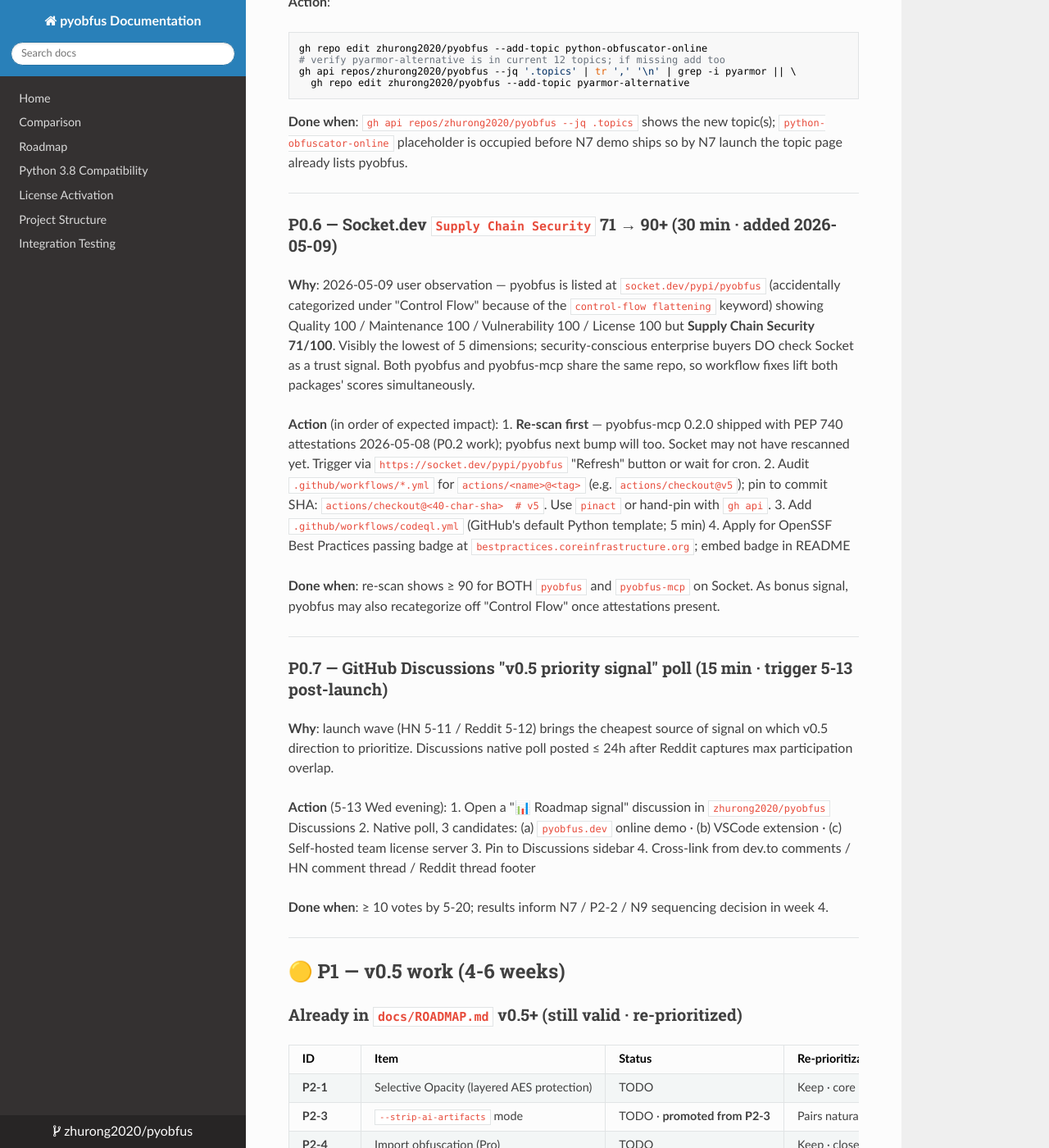
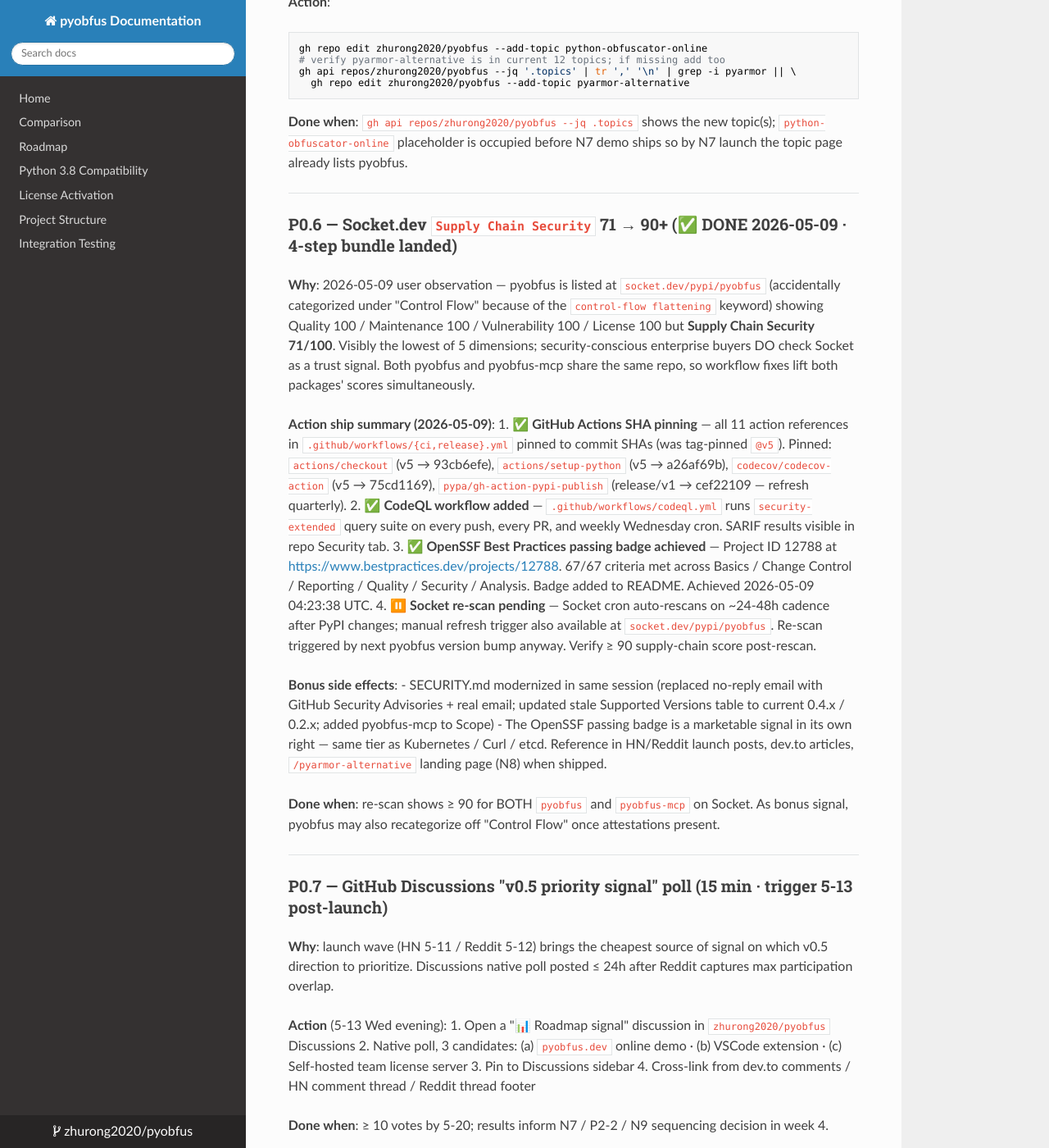
Before and after one commit to zhurong2020/pyobfus, an MkDocs documentation site: the page built from docs/POST_V0.4_TODO.md, in a window 1280 px wide and 1400 px high, scrolled down 4690 px. Shown: the whole window at 82% size. Built offline with MkDocs 1.6.1, drawn with Linux system fonts in a browser that asks for light colours; nearby versions of some CDN libraries; some of the changed text lies outside the part shown.

Commit message:
docs(POST_V0.4_TODO): mark P0.6 done · add P0.5/P0.7 + N7/N8/N9 + pricing guardrail
Post-launch-prep planning iteration captured 2026-05-09:

- P0.5 (GitHub topic curation, 5 min) DONE — added python-obfuscator-online
  topic; pyarmor-alternative was already present.
- P0.6 (Socket supply-chain score push) DONE in this session — see
  eb634ab. Updated entry now records the 4-step ship summary
  (SHA-pinning + CodeQL + OpenSSF passing badge + SECURITY.md modernize).
- P0.7 (Discussions roadmap-signal poll, 15 min · trigger 5-13 post-launch)
  added — feeds week-4 N7/N8/N9 sequencing decision.
- N7 (pyobfus.dev demo + /mcp gateway page, 1 week) added — biggest
  unclaimed Google search demand ("python obfuscator online"). Doubles as
  highest-conversion MCP install funnel.
- N8 (5-6 SEO landing pages on pyobfus.dev) added — long-tail capture
  strategy. /pyarmor-alternative page centerpiece is the empirical
  trial-limit data; /mcp-for-claude-code monetizes the PyArmor MCP gap.
- N9 (Stripe quantity field on the existing $45 SKU, half day) added —
  ARPU lift without breaking single-tier positioning.
- Strategic do-not-do list: new guardrail forbidding Pro pricing tiers
  (Solo/Team/Enterprise). Refers to pricing_strategy.md memory for
  rationale.
- Recommended near-term sequence extended to Week 4-5-6 with the new items
  woven into v0.5.0 RC node 6-15.
- Snapshot date moved to 2026-05-09; Last-updated trailer refreshed.

All entries cross-link MCP-side touchpoints (recommend_tier seat-aware
from N9, pyproject long_description cross-link from N7/N8) so future
sessions don't re-derive the integration plan.

Co-Authored-By: Claude Opus 4.7 (1M context) <noreply@anthropic.com>

```diff
--- a/docs/POST_V0.4_TODO.md
+++ b/docs/POST_V0.4_TODO.md
@@ -150,15 +150,19 @@ gh api repos/zhurong2020/pyobfus --jq '.topics' | tr ',' '\n' | grep -i pyarmor
 
 ---
 
-### P0.6 — Socket.dev `Supply Chain Security` 71 → 90+ (30 min · added 2026-05-09)
+### P0.6 — Socket.dev `Supply Chain Security` 71 → 90+ (✅ DONE 2026-05-09 · 4-step bundle landed)
 
 **Why**: 2026-05-09 user observation — pyobfus is listed at `socket.dev/pypi/pyobfus` (accidentally categorized under "Control Flow" because of the `control-flow flattening` keyword) showing Quality 100 / Maintenance 100 / Vulnerability 100 / License 100 but **Supply Chain Security 71/100**. Visibly the lowest of 5 dimensions; security-conscious enterprise buyers DO check Socket as a trust signal. Both pyobfus and pyobfus-mcp share the same repo, so workflow fixes lift both packages' scores simultaneously.
 
-**Action** (in order of expected impact):
-1. **Re-scan first** — pyobfus-mcp 0.2.0 shipped with PEP 740 attestations 2026-05-08 (P0.2 work); pyobfus next bump will too. Socket may not have rescanned yet. Trigger via `https://socket.dev/pypi/pyobfus` "Refresh" button or wait for cron.
-2. Audit `.github/workflows/*.yml` for `actions/<name>@<tag>` (e.g. `actions/checkout@v5`); pin to commit SHA: `actions/checkout@<40-char-sha>  # v5`. Use `pinact` or hand-pin with `gh api`.
-3. Add `.github/workflows/codeql.yml` (GitHub's default Python template; 5 min)
-4. Apply for OpenSSF Best Practices passing badge at `bestpractices.coreinfrastructure.org`; embed badge in README
+**Action ship summary (2026-05-09)**:
+1. ✅ **GitHub Actions SHA pinning** — all 11 action references in `.github/workflows/{ci,release}.yml` pinned to commit SHAs (was tag-pinned `@v5`). Pinned: `actions/checkout` (v5 → 93cb6efe), `actions/setup-python` (v5 → a26af69b), `codecov/codecov-action` (v5 → 75cd1169), `pypa/gh-action-pypi-publish` (release/v1 → cef22109 — refresh quarterly).
+2. ✅ **CodeQL workflow added** — `.github/workflows/codeql.yml` runs `security-extended` query suite on every push, every PR, and weekly Wednesday cron. SARIF results visible in repo Security tab.
+3. ✅ **OpenSSF Best Practices passing badge achieved** — Project ID 12788 at <https://www.bestpractices.dev/projects/12788>. 67/67 criteria met across Basics / Change Control / Reporting / Quality / Security / Analysis. Badge added to README. Achieved 2026-05-09 04:23:38 UTC.
+4. ⏸️ **Socket re-scan pending** — Socket cron auto-rescans on ~24-48h cadence after PyPI changes; manual refresh trigger also available at `socket.dev/pypi/pyobfus`. Re-scan triggered by next pyobfus version bump anyway. Verify ≥ 90 supply-chain score post-rescan.
+
+**Bonus side effects**:
+- SECURITY.md modernized in same session (replaced no-reply email with GitHub Security Advisories + real email; updated stale Supported Versions table to current 0.4.x / 0.2.x; added pyobfus-mcp to Scope)
+- The OpenSSF passing badge is a marketable signal in its own right — same tier as Kubernetes / Curl / etcd. Reference in HN/Reddit launch posts, dev.to articles, `/pyarmor-alternative` landing page (N8) when shipped.
 
 **Done when**: re-scan shows ≥ 90 for BOTH `pyobfus` and `pyobfus-mcp` on Socket. As bonus signal, pyobfus may also recategorize off "Control Flow" once attestations present.
 
@@ -327,9 +331,9 @@ gh api repos/zhurong2020/pyobfus --jq '.topics' | tr ',' '\n' | grep -i pyarmor
 **Why**: pyobfus's name structurally cannot win short-tail "python obfuscator" against literal-name competitors (PyObfuscator on PyPI, pyobfuscate.com domain). Winnable strategy = long-tail / high-intent queries where competitors have nothing: framework-aware preset queries, comparison queries, MCP/AI-tool integration queries. PyArmor explicitly does not have an MCP server — pages 4 monetizes that asymmetry, and the comparison page (#3) frames the MCP/AI-debug story as a category PyArmor structurally cannot enter.
 
 **Pages to build** (priority order; each ~800-1200 words + worked example + schema.org `SoftwareApplication` markup):
-1. `/pyarmor-alternative` — N6 already staged the keyword in PyPI metadata; this is the landing page that converts the click
+1. `/pyarmor-alternative` — N6 already staged the keyword in PyPI metadata; this is the landing page that converts the click. **Centerpiece content (added 2026-05-09)**: the empirical PyArmor 9.2.4 trial-limit table from `docs/PYARMOR_TRIAL_LIMIT_EXPERIMENT.md` (~935-940 lines/file before `ERROR out of license`, no upgrade hint). Targets high-purchase-intent queries `pyarmor trial limit` / `pyarmor out of license` / `pyarmor 1000 lines` / `pyarmor trial size` — users hitting the opaque error in the angry moment, looking for an alternative. **Defensive framing rules**: always cite version "PyArmor 9.2.4", always date "verified 2026-05-09", always link to the reproducible methodology, always use first-person hedges ("in our test", "we measured"). Never frame as competitor-bashing — let the empirical data speak.
 2. `/django-obfuscation` `/fastapi-obfuscation` `/flask-obfuscation` — preset-by-preset tutorials with real `pyobfus.yaml` configs and BEFORE/AFTER (3 pages; each is a near-zero-competition long-tail capture)
-3. `/comparison/pyobfus-vs-pyarmor-2026` — SEO version of `docs/COMPARISON.md`; emphasizes the MCP / AI-debug gap PyArmor doesn't address
+3. `/comparison/pyobfus-vs-pyarmor-2026` — SEO version of `docs/COMPARISON.md`; emphasizes the MCP / AI-debug gap PyArmor doesn't address. Embed the empirical trial-limit table (same source as page 1) but as supporting evidence rather than centerpiece — comparison page is value-prop-driven, alternative page is angry-moment-driven; same fact, two framings.
 4. `/mcp-for-claude-code` — captures "claude code python obfuscator" / "MCP code protection" / "cursor python obfuscation" searches; deep cross-link to N7's `/mcp` install one-pager
 
 **MCP tie-in**: pages 3 and 4 are net-new traffic for `pyobfus-mcp` specifically. The comparison page should embed the 5-tool list and a 30-second "Claude Code uses pyobfus-mcp like this" demo block; the dedicated `/mcp-for-claude-code` page is the SEO destination for the AI-tool-first buyer segment. Cross-link both from the MCP server's `pyproject.toml long_description` on next bump.
```
